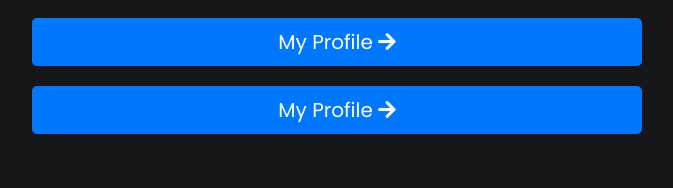
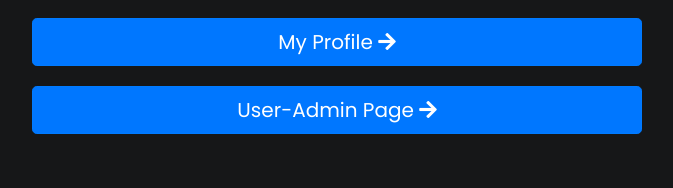
Before and after one commit to 0xrushi/cs5610-spring-2021, a web app: page / in a window 1280 px wide. Shown: the part 612-800 px from the top of the page, without its empty margins (303-976 px from the left). Run offline with its HTML, style and script files only (its server is not run), Linux system fonts and the light colour scheme; data that the repository does not hold is empty; some libraries are stand-ins or nearby versions.

Commit message:
edited user profile button

```diff
--- a/webdev/2021/spring/03/wbdv-spring21-03-rushi-server-java/pom.xml
+++ b/webdev/2021/spring/03/wbdv-spring21-03-rushi-server-java/pom.xml
@@ -14,7 +14,7 @@
 	<name>demo</name>
 	<description>Demo project for Spring Boot</description>
 	<properties>
-		<java.version>11</java.version>
+		<java.version>1.8</java.version>
 	</properties>
 	<dependencies>
 		<dependency>
--- a/webdev/2021/spring/03/wbdv-spring21-03-rushi-server-java/src/main/webapp/index.html
+++ b/webdev/2021/spring/03/wbdv-spring21-03-rushi-server-java/src/main/webapp/index.html
@@ -191,7 +191,7 @@
         <button type="button" class="btn btn-primary btn-lg" onclick="window.location.href='../profile/profile.html'" style="width: 100%; margin: 10px 0px;">My Profile <i class="fas fa-arrow-right"> </i></button>
     </div>
     <div class="input-group">
-        <button type="button" class="btn btn-primary btn-lg" onclick="window.location.href='user-admin/user-admin.template.client.html'" style="width: 100%; margin: 10px 0px;">My Profile <i class="fas fa-arrow-right"> </i></button>
+        <button type="button" class="btn btn-primary btn-lg" onclick="window.location.href='user-admin/user-admin.template.client.html'" style="width: 100%; margin: 10px 0px;">User-Admin Page <i class="fas fa-arrow-right"> </i></button>
     </div>
 </div>
 
--- a/webdev/2021/spring/03/wbdv-spring21-03-rushi-server-java/src/main/webapp/user-admin/user-admin.style.client.css
+++ b/webdev/2021/spring/03/wbdv-spring21-03-rushi-server-java/src/main/webapp/user-admin/user-admin.style.client.css
@@ -1,3 +1,7 @@
+/*.wbdv-useradmin-search-btn, .wbdv-useradmin-select-user, .wbdv-useradmin-edit-btn, .wbdv-useradmin-delete-user, .wbdv-useradmin-create-btn {*/
+/*    border: none;*/
+/*    background: none;*/
+/*}*/
 
 .center {
     text-align: center;
```
Also changed, not shown: webdev/2021/spring/03/wbdv-spring21-03-rushi-server-java/src/main/webapp/user-admin/user-admin.controller.client.js (+7 -0 lines).
